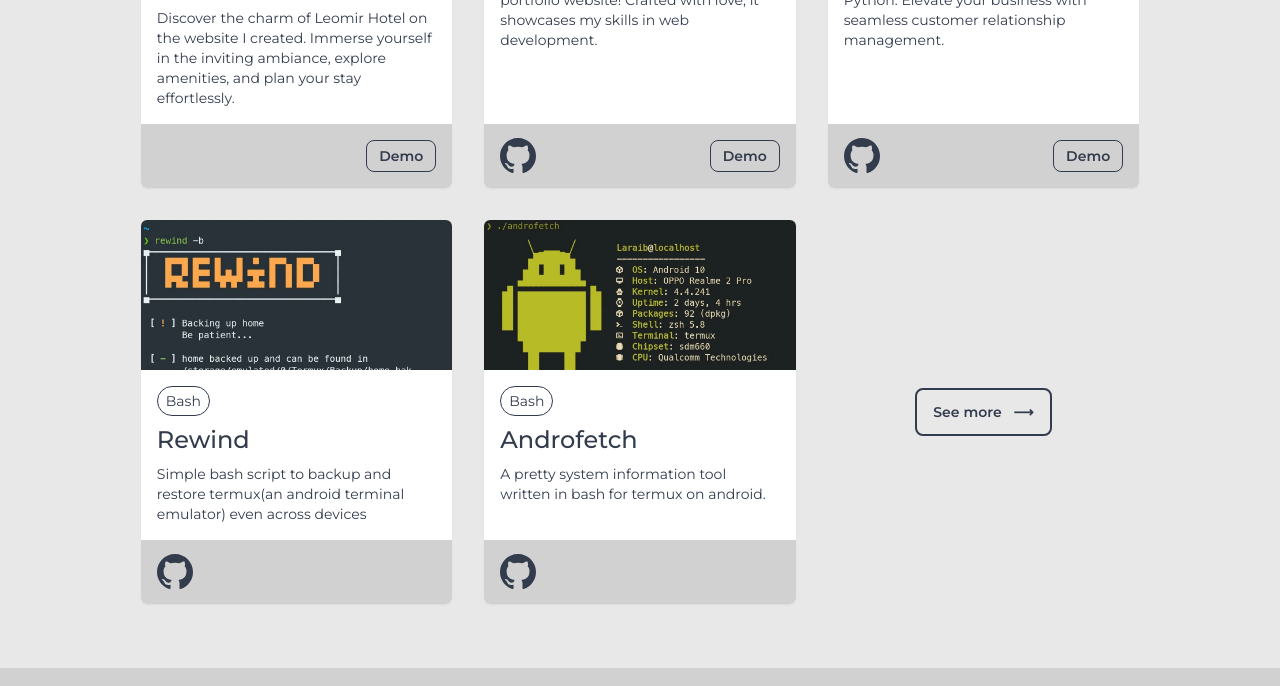
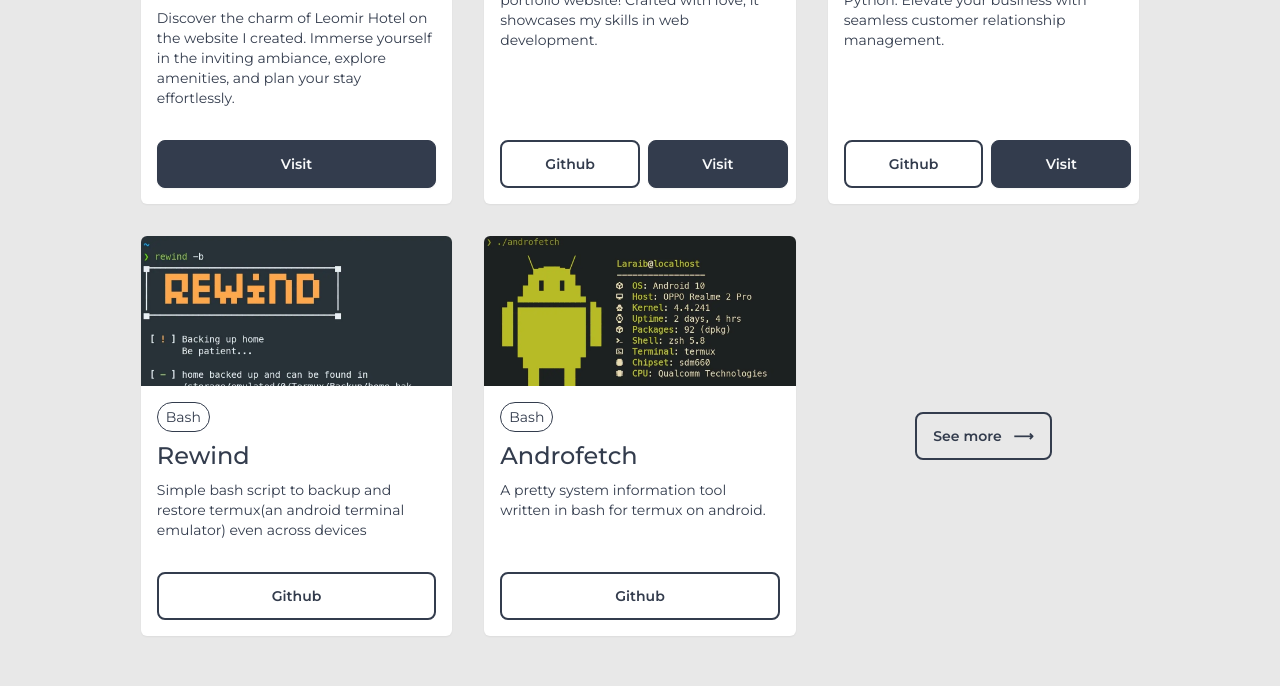
Before and after one commit to laraib07/portfolio, a Vue app: page / in a window 1280 px wide. Shown: the part 2060-2746 px from the top of the page. Built offline with nearby package versions, Linux system fonts and the light colour scheme; no server answers.

Commit message:
improve ui of project-item

```diff
--- a/src/components/ProjectItem.vue
+++ b/src/components/ProjectItem.vue
@@ -1,5 +1,4 @@
 <script setup>
-import Github from "../components/icons/Github.vue";
 import SkillItem from "./SkillItem.vue";
 
 defineProps({
@@ -28,25 +27,23 @@ defineProps({
       <h2 class="font-medium text-2xl py-2" v-text="project.title"></h2>
       <p class="text-sm" v-text="project.desc"></p>
     </div>
-    <div class="items-start bg-base-300 w-full px-4 py-8">
-      <div class="relative flex items-center bg-base-300 w-full">
+    <div class="flex flex-row w-full p-4 gap-2">
       <a
         :href="project.gitlink"
         target="_blank"
         v-show="project.gitlink"
-          class="absolute left-0 hover:opacity-85"
+        class="btn btn-outline border-2 w-1/2 grow"
       >
-          <Github />
+        Github
       </a>
       <a
         :href="project.demo"
         target="_blank"
         v-show="project.demo"
-          class="btn btn-outline btn-sm absolute right-0"
+        class="btn btn-neutral w-1/2 grow"
       >
-          Demo
+        Visit
       </a>
     </div>
   </div>
-  </div>
 </template>
```
Lines whose indentation alone changed are shown as unchanged.
